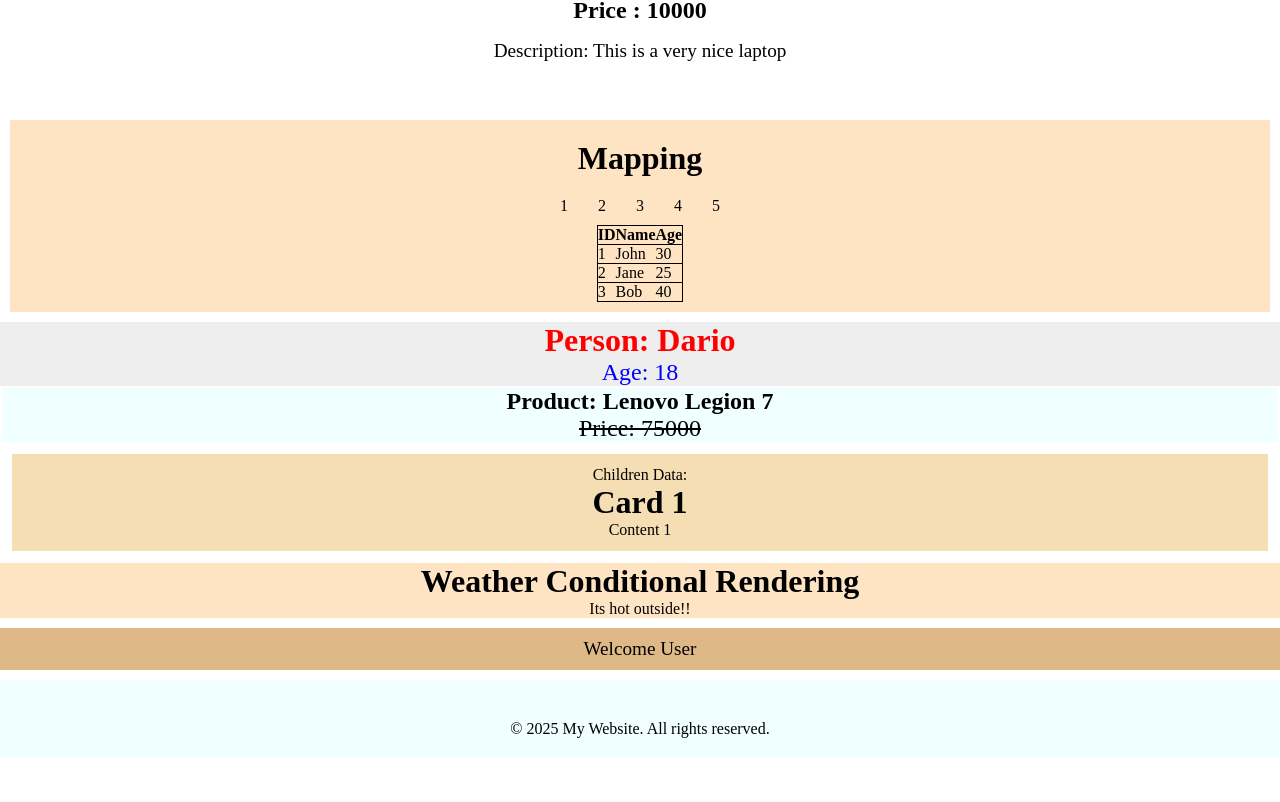
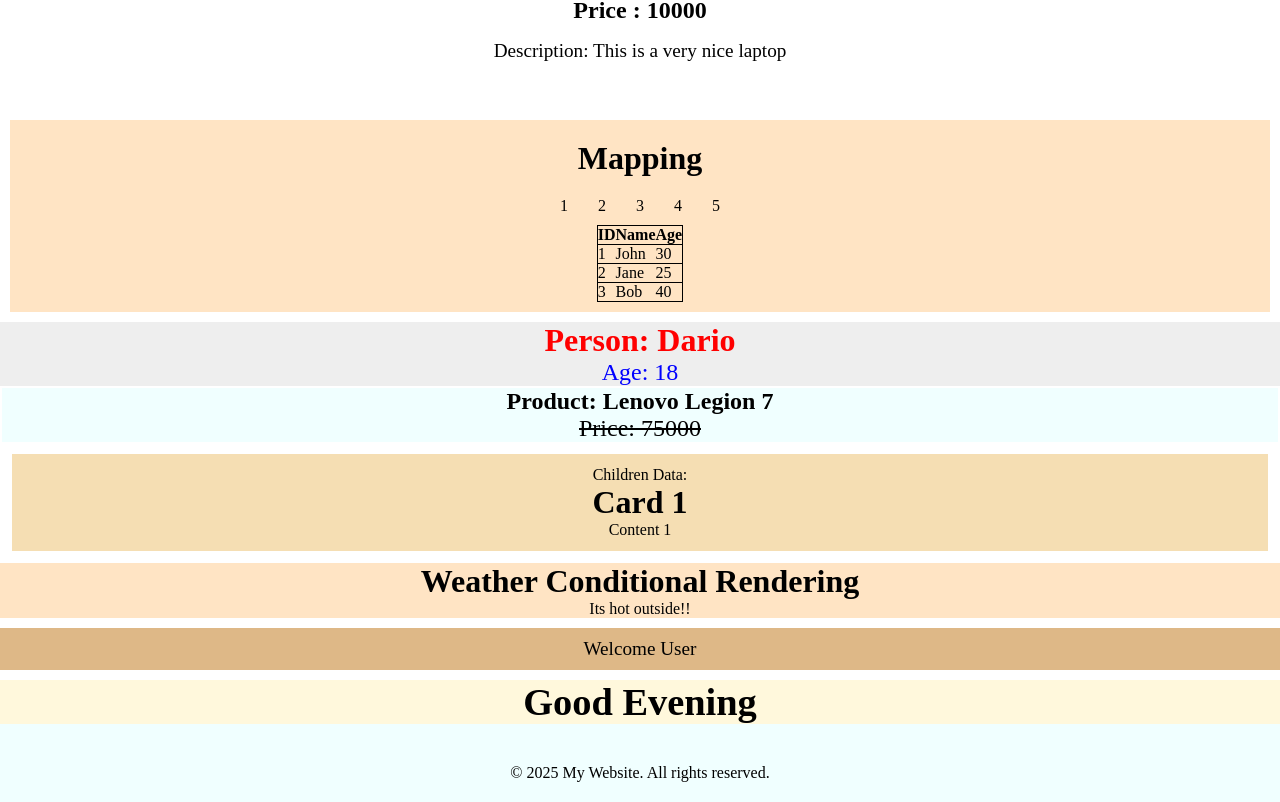
Before and after one commit to dariogeorge21/react50, a React (Vite) app: page / in a window 1280 px wide. Shown: the part 532-1334 px from the top of the page. Before the commit the page ends 1290 px from the top, so only its background shows below. Built offline with nearby package versions, Linux system fonts and the light colour scheme.

Commit message:
conditional rendering 3

```diff
--- a/src/App.tsx
+++ b/src/App.tsx
@@ -11,7 +11,7 @@ import Product from "./components/Product/Product"
 import Children from "./components/Children/Children"
 import Weather from "./components/Weather/Weather"
 import UserStatus from "./components/UserStatus/UserStatus"
-
+import Greet from "./components/Greet/Greet"
 
 
 const App = () => {
@@ -32,6 +32,7 @@ const App = () => {
       </Children>
       <Weather temperature={99}/>
       <UserStatus isAdmin={false} loggedIn={true}/>
+      <Greet timeOfDay={'evening'}/>
 
       <Footer />
     </div>
--- /dev/null
+++ b/src/components/Greet/Greet.module.css
@@ -0,0 +1,5 @@
+.greet{
+    text-align: center;
+    background-color:cornsilk;
+    font-size: larger;
+}
--- /dev/null
+++ b/src/components/Greet/Greet.tsx
@@ -0,0 +1,16 @@
+import styles from './Greet.module.css'
+
+const Greet = ({timeOfDay}:{timeOfDay:string}) => {
+    const Morning:string = "Good Morning"
+    const Afternoon:string = "Good Afternoon"
+    const Evening:string = "Good Evening"
+  return (
+    <div className={styles.greet}>
+      {timeOfDay === 'morning' && <h1>{Morning}</h1>}
+      {timeOfDay === 'afternoon' && <h1>{Afternoon}</h1>}
+      {timeOfDay === 'evening' && <h1>{Evening}</h1>}
+    </div>
+  )
+}
+
+export default Greet;
```
